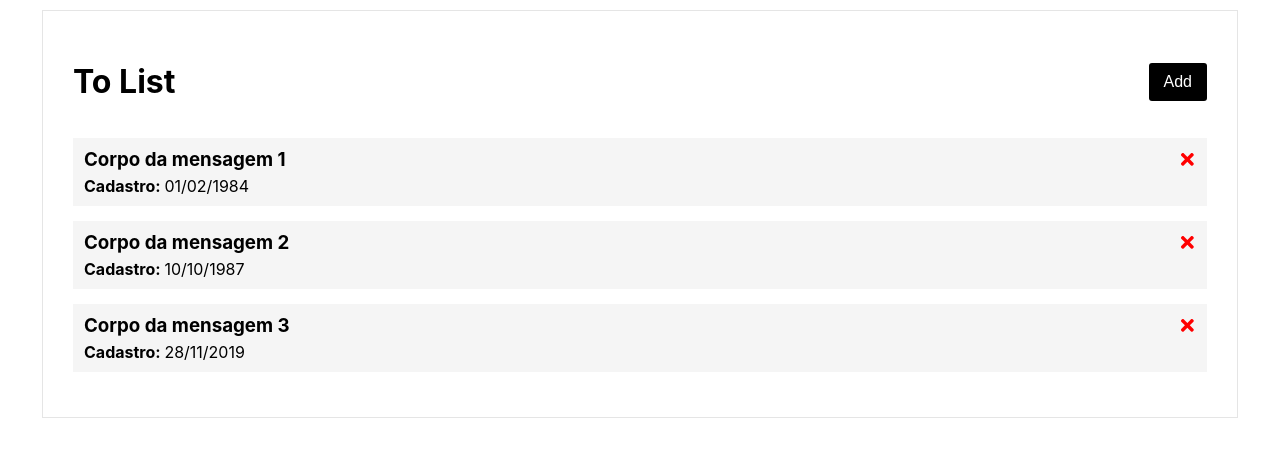
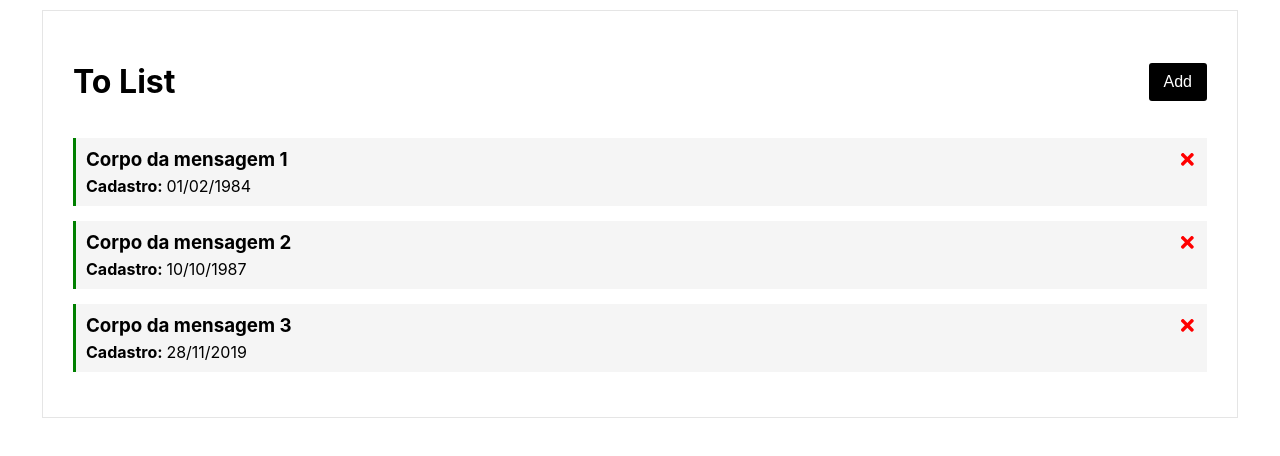
Before and after one commit to carloshbido/react-todo-list, a React (Create React App) app: page / in a window 1280 px wide. Shown: the top 456 px of the page. Built offline with nearby package versions, Linux system fonts and the light colour scheme.

Commit message:
Updated toogleReminder function

```diff
--- a/src/App.jsx
+++ b/src/App.jsx
@@ -17,7 +17,6 @@ function App() {
       day: '10/10/1987',
       reminder: true
     },
-    ,
     {
       id: Math.random(),
       text: 'Corpo da mensagem 3',
@@ -36,7 +35,21 @@ function App() {
   //Toggle Reminder
   const toggleReminder = (id) => {
 
-    console.log(id);
+    const updatedTask = tasks.map(task => {
+
+      if(task.id === id) {
+
+        const reminder = !task.reminder
+        return {...task, reminder}
+
+      } else {
+
+        return task
+      }
+    })
+
+    console.log(updatedTask);
+    setTasks(updatedTask)
   }
 
   return (
--- a/src/components/Task.jsx
+++ b/src/components/Task.jsx
@@ -4,7 +4,7 @@ import { FaTimes } from 'react-icons/fa';
 function Task({task, onDelete, onToggleReminder}) {
 
   return (
-    <div className="task" onDoubleClick={() => onToggleReminder(task.id)}>
+    <div className={task.reminder ? "task reminder" : "task"} onDoubleClick={() => onToggleReminder(task.id)}>
       <h3>
         {task.text}
         <FaTimes
--- a/src/index.css
+++ b/src/index.css
@@ -42,7 +42,7 @@ code {
   background-color:#f5f5f5;
   margin: 15px 0;
   padding: 10px 10px;
-  border-left: 1px solid #f5f5f5;
+  border-left: 3px solid #f5f5f5;
   cursor: pointer;
 }
 
@@ -59,5 +59,5 @@ code {
 }
 
 .task.reminder {
-  border-left: 1px solid green;
+  border-left: 3px solid green;
 }
```
